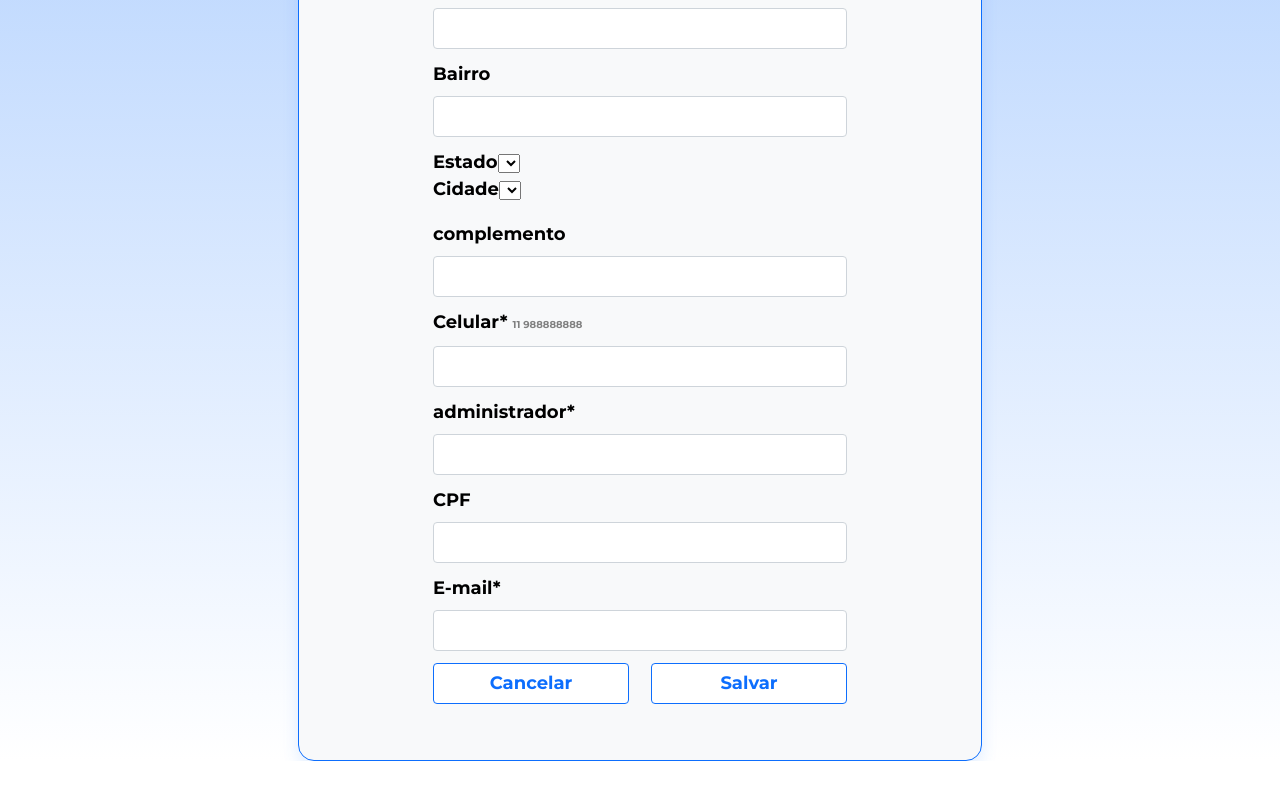
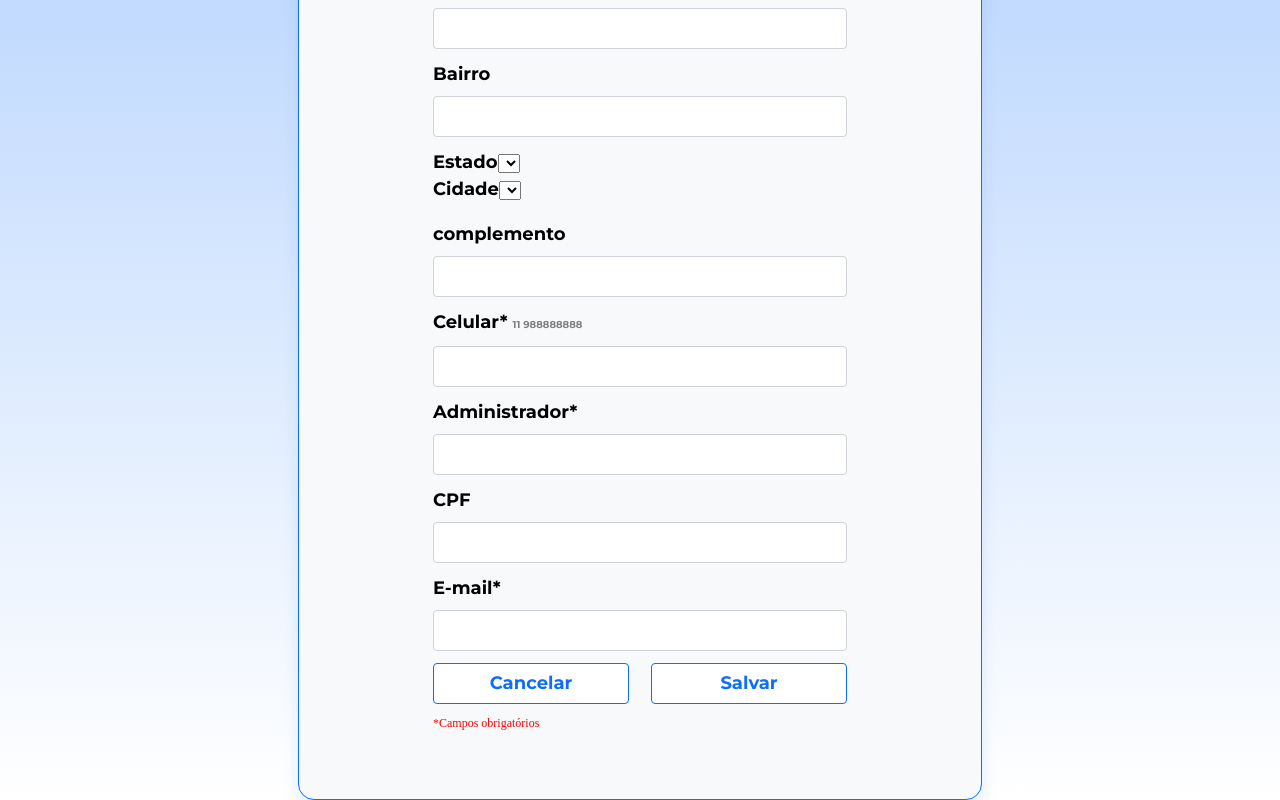
Before and after one commit to thiagohumble/meuth360, an Angular app: page / in a window 1280 px wide. Shown: the part 1716-2516 px from the top of the page. Before the commit the page ends 2477 px from the top, so only its background shows below. Built offline with nearby package versions, Linux system fonts and the light colour scheme; a web font is replaced by a local one.

Commit message:
mensagem de erro para validação

```diff
--- a/src/app/pages/company-registration/company-registration.component.css
+++ b/src/app/pages/company-registration/company-registration.component.css
@@ -122,7 +122,7 @@ input:focus {
 }
 
 .message-error {
-  font-size: 16px;
+  font-size: 12px;
   color: red;
   margin-bottom: 12px;
 }
--- a/src/app/pages/company-registration/company-registration.component.html
+++ b/src/app/pages/company-registration/company-registration.component.html
@@ -2,9 +2,19 @@
 	<form [formGroup]="formContact" (ngSubmit)="sendForm()">
 		<label for="companyType">Tipo de empresa</label>
 		<input type="text" id="companyType" placeholder="" formControlName="companyType">
-		<label for="companyName">Nome da Empresa*</label>
+		<label for="companyName">
+			Nome da Empresa*
+				@if (formContact.get('companyName')?.errors && formContact.get('companyName')?.touched) {
+					<span class="message-error">Obrigatório</span>
+				}
+		</label>
 		<input type="text" id="companyName" placeholder="" formControlName="companyName">
-		<label for="cpnj">CNPJ*</label>
+		<label for="cpnj">
+			CNPJ*
+				@if (formContact.get('cpnj')?.errors && formContact.get('cpnj')?.touched) {
+					<span class="message-error">Obrigatório</span>
+				}
+		</label>
 		<input type="text" id="cpnj" placeholder="" formControlName="cpnj">
 		<label for="cep">Cep</label>
 		<input type="text" id="cep" placeholder="" formControlName="cep">
@@ -23,13 +33,31 @@
 		<br>
 		<label for="complement">complemento</label>
 		<input type="text" id="complement" placeholder="" formControlName="complement">
-		<label for="mobile">Celular* <span>11 988888888</span></label>
+		<label for="mobile">
+			Celular* <span>11 988888888</span>
+				@if (formContact.get('mobile')?.errors && formContact.get('mobile')?.touched) {
+					<span class="message-error"> Obrigatório</span>
+				}
+		</label>
 		<input type="text" id="mobile" placeholder="" formControlName="mobile">
-		<label for="adm">administrador*</label>
+		<label for="adm">
+			Administrador*
+			@if (formContact.get('adm')?.errors && formContact.get('adm')?.touched) {
+				<span class="message-error">Obrigatório</span>
+			}
+		</label>
 		<input type="text" id="adm" placeholder="" formControlName="adm">
 		<label for="cpf">CPF</label>
 		<input type="text" id="cpf" placeholder="" formControlName="cpf">
-		<label for="email">E-mail*</label>
+		<label for="email">
+			E-mail*
+				@if (formContact.get('email')?.errors?.['required'] && formContact.get('email')?.touched) {
+					<span class="message-error">Obrigatório</span>
+				}
+				@if (formContact.get('email')?.errors?.['email'] && formContact.get('email')?.touched) {
+					<span class="message-error">Formato email inválido</span>
+				}
+		</label>
 		<input type="text" id="email" placeholder="" formControlName="email">
 
 		<section class="buttons">
@@ -40,6 +68,6 @@
 				Salvar
 			</button>
 		</section>
-
 	</form>
+	<p class="message-error">*Campos obrigatórios</p>
 </app-container>
```
